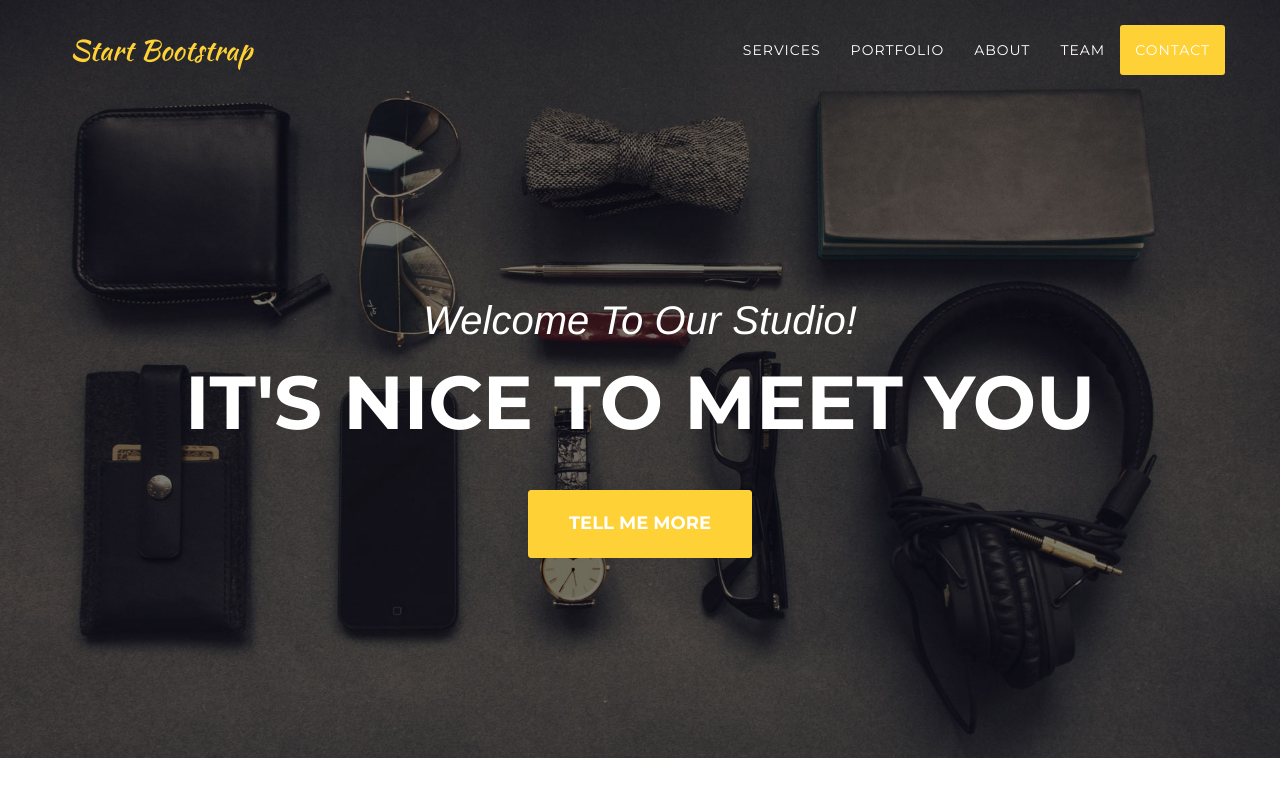
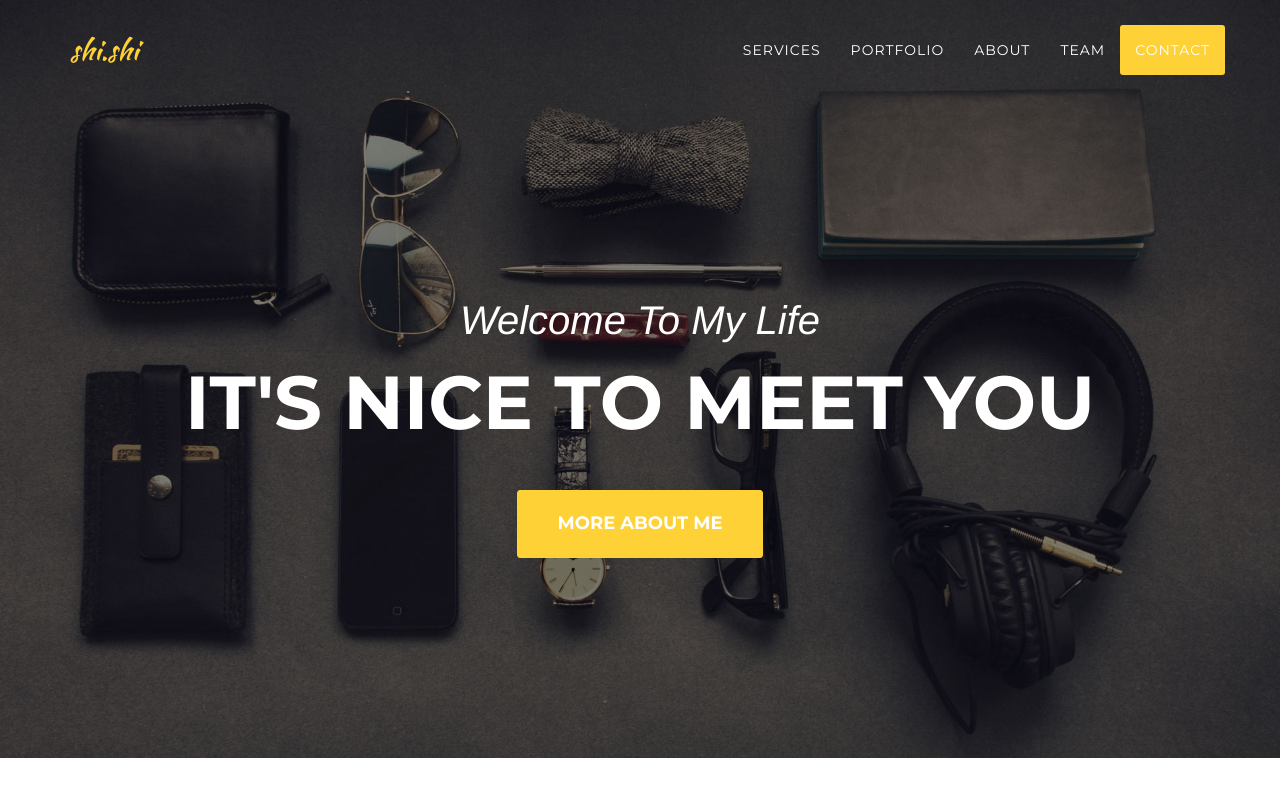
Before and after one commit to sheleahjoy/onepage, a website: page index.html in a window 1280 px wide. Shown: the top 800 px of the page. Drawn offline with nearby package versions, Linux system fonts and the light colour scheme; a web font is replaced by a local one.

Commit message:
Update index.html

```diff
--- a/index.html
+++ b/index.html
@@ -9,7 +9,7 @@
     <meta name="description" content="">
     <meta name="author" content="">
 
-    <title>Agency - Start Bootstrap Theme</title>
+    <title>About Me - Single Page</title>
 
     <!-- Bootstrap Core CSS -->
     <link href="vendor/bootstrap/css/bootstrap.min.css" rel="stylesheet">
@@ -43,7 +43,7 @@
                 <button type="button" class="navbar-toggle" data-toggle="collapse" data-target="#bs-example-navbar-collapse-1">
                     <span class="sr-only">Toggle navigation</span> Menu <i class="fa fa-bars"></i>
                 </button>
-                <a class="navbar-brand page-scroll" href="#page-top">Start Bootstrap</a>
+                <a class="navbar-brand page-scroll" href="#page-top">shi.shi</a>
             </div>
 
             <!-- Collect the nav links, forms, and other content for toggling -->
@@ -78,9 +78,9 @@
     <header>
         <div class="container">
             <div class="intro-text">
-                <div class="intro-lead-in">Welcome To Our Studio!</div>
+                <div class="intro-lead-in">Welcome To My Life</div>
                 <div class="intro-heading">It's Nice To Meet You</div>
-                <a href="#services" class="page-scroll btn btn-xl">Tell Me More</a>
+                <a href="#services" class="page-scroll btn btn-xl">More About Me</a>
             </div>
         </div>
     </header>
```
